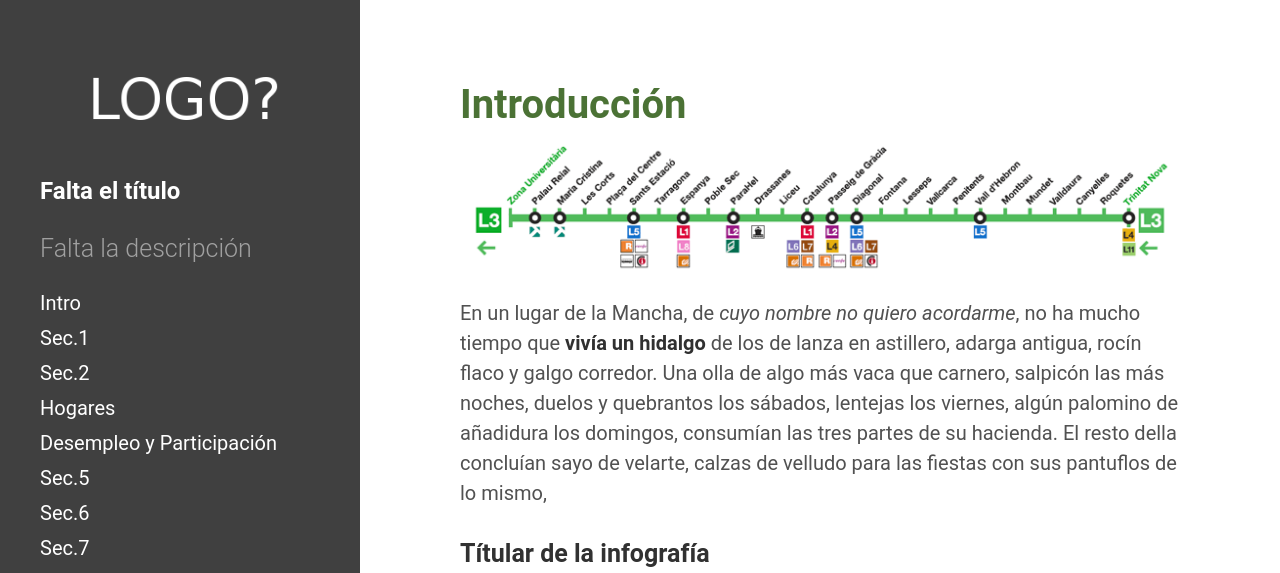
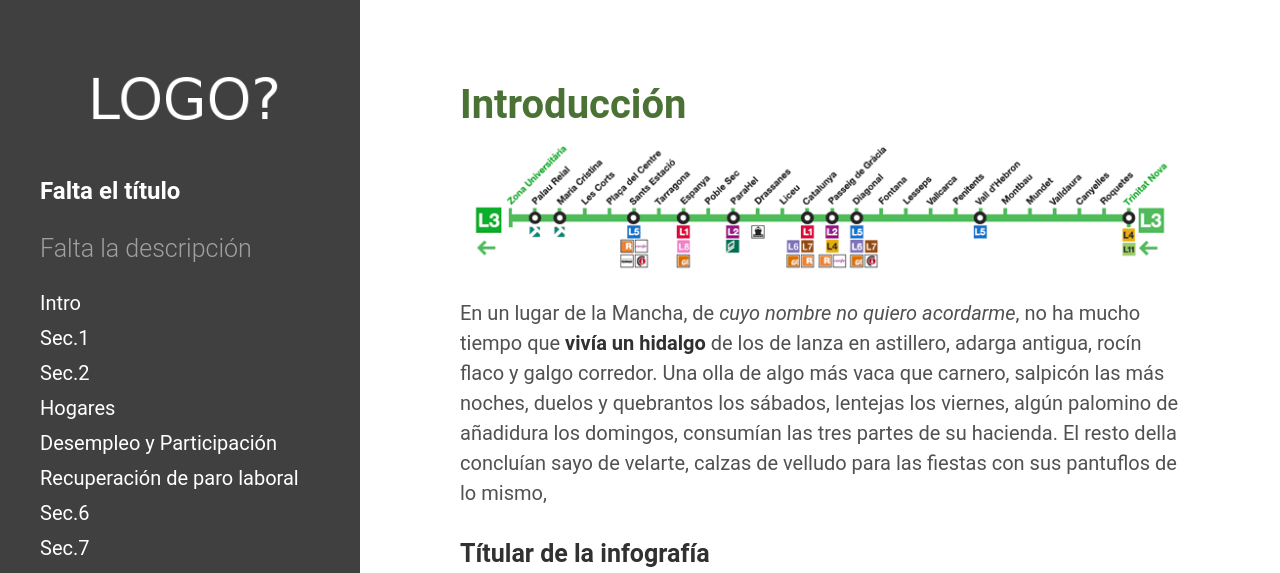
Before and after one commit to mper-bcn-ny/2017-metro, a Jekyll site: the page built from index.html, in a window 1280 px wide. Shown: the top 573 px of the page. Built offline with Jekyll 4.4.1, drawn with Linux system fonts in a browser that asks for light colours; the list of posts is cut into pages by our own code.

Commit message:
Update 2017-02-16-seccion_5.md

```diff
--- a/_posts/2017-02-16-seccion_5.md
+++ b/_posts/2017-02-16-seccion_5.md
@@ -1,7 +1,7 @@
 ---
 layout: post
 title: "Recuperación de paro laboral"
-navigation: Sec.5
+navigation: Recuperación de paro laboral
 ---
 
 La crisis global que ha iniciado en Estados Unidos y que ha repercutido en todo el mundo, ha alcanzado a España en 2008. Esto ha derivado en la pérdida de empleos en Barcelona.
```
